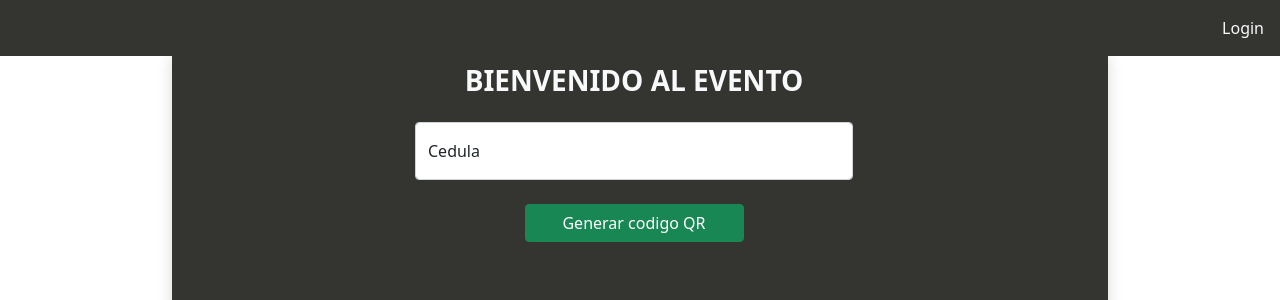
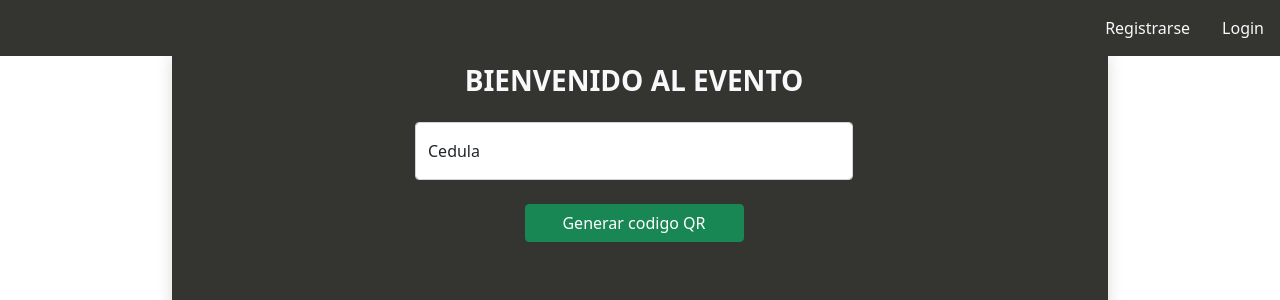
Before and after one commit to SebastianRG16/donaciones, a Django app: page /checkin/ in a window 1280 px wide. Shown: the top 300 px of the page. Run offline with Django 4.2, Linux system fonts and the light colour scheme.

Commit message:
boton de ckeckin a preregistro

```diff
--- a/mainSistema/templates/qrIngreso.html
+++ b/mainSistema/templates/qrIngreso.html
@@ -25,6 +25,9 @@
           <div class=" mx-auto py-3">
             <nav class="navbar fixed-top justify-content-end" style="background-color: #343531">
                 <ul class="nav justify-content-end">
+                  <li class="nav-item">
+                    <a class="nav-link text-light" href="{% url 'preRegistro' %}">Registrarse</a>
+                  </li>
                   <li class="nav-item">
                     <a class="nav-link text-light" href="{% url 'ingresar' %}">Login</a>
                   </li>
```
